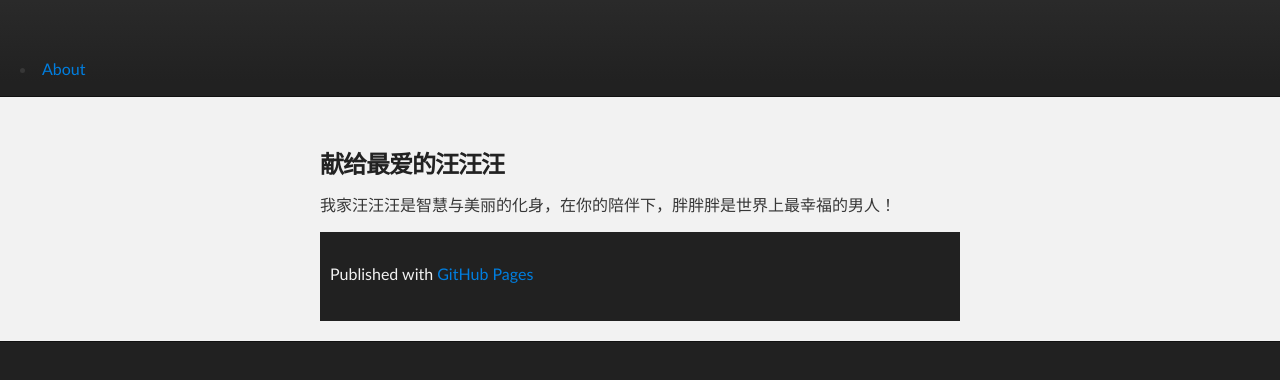
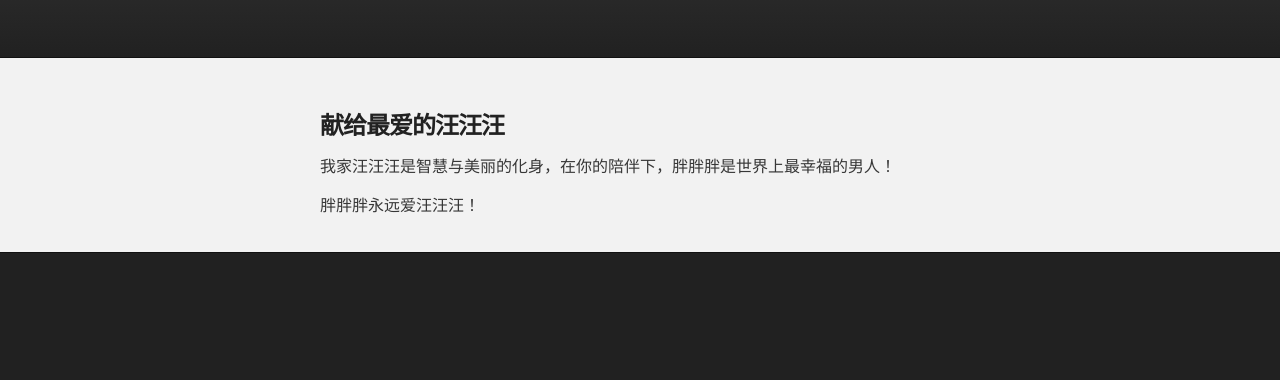
Before and after one commit to backus-van/backus-van.github.io, a plain HTML site: page index.html in a window 1280 px wide. Shown: the part 116-496 px from the top of the page. Drawn offline with Linux system fonts and the light colour scheme.

Commit message:
Update index.html

```diff
--- a/index.html
+++ b/index.html
@@ -21,11 +21,6 @@
           <h2 id="project_tagline"></h2>
 
         </header>
-         <div class="nav-collapse collapse">
-        <ul class="nav">
-                <li><a href="../pages/about.html">About</a></li>
-          </ul>
-        </div>
     </div>
 
     <!-- MAIN CONTENT -->
@@ -35,14 +30,7 @@
 <a name="welcome-to-github-pages" class="anchor" href="#welcome-to-github-pages"><span class="octicon octicon-link"></span></a>献给最爱的汪汪汪</h3>
 
 <p>我家汪汪汪是智慧与美丽的化身，在你的陪伴下，胖胖胖是世界上最幸福的男人！</p>
-
-
-    <!-- FOOTER  -->
-    <div id="footer_wrap" class="outer">
-      <footer class="inner">
-        <p>Published with <a href="http://pages.github.com">GitHub Pages</a></p>
-      </footer>
-    </div>
+<p>胖胖胖永远爱汪汪汪！</p>
 
 
 
```
